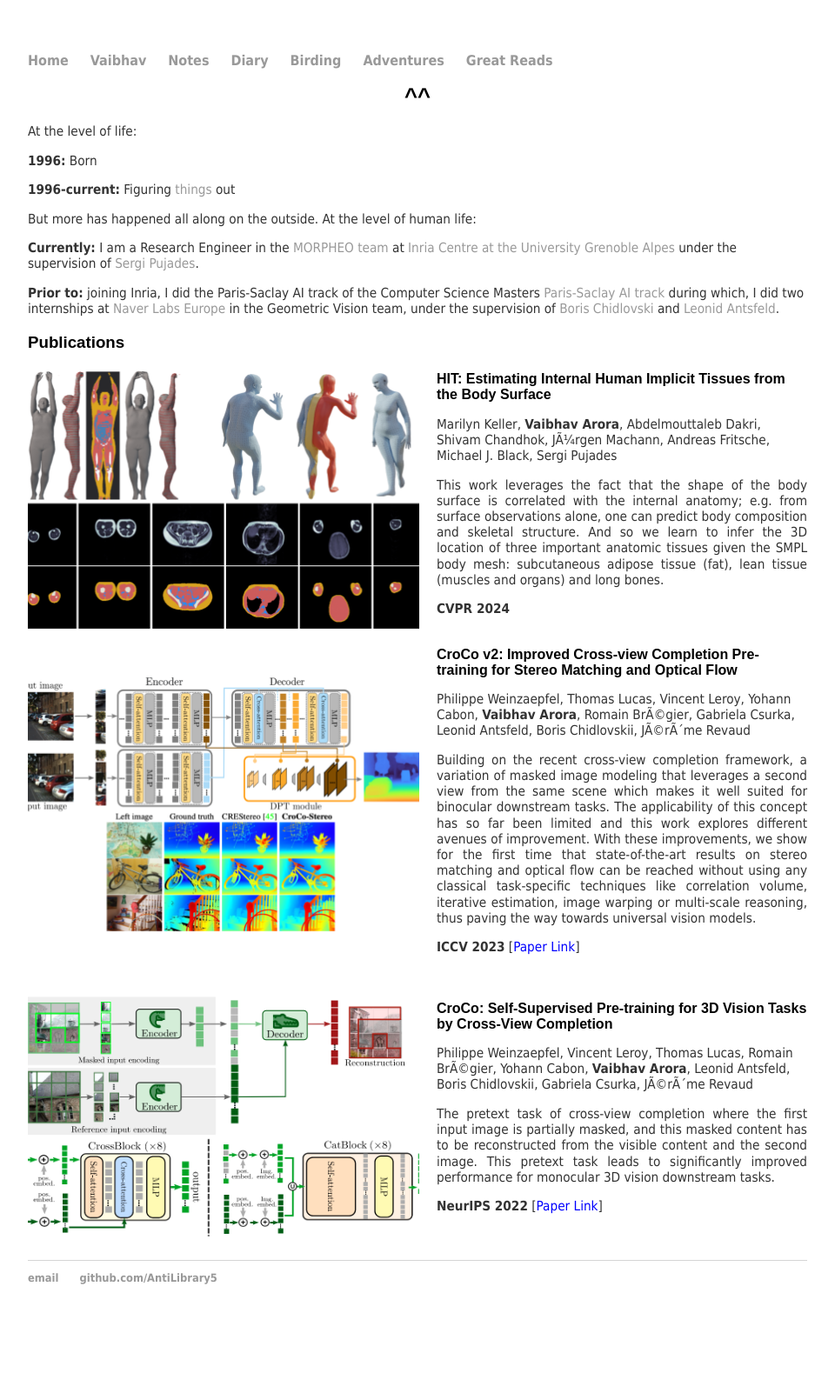
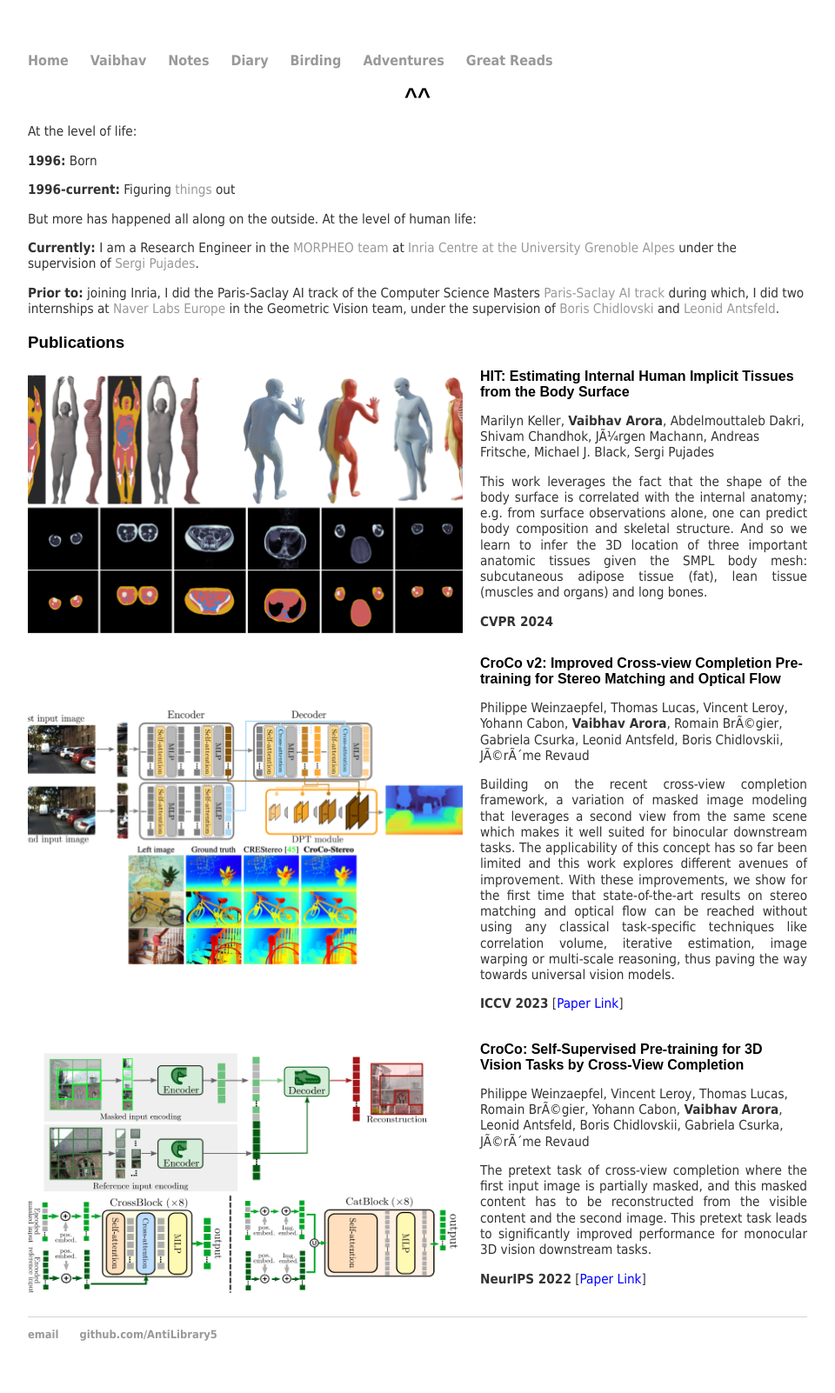
Before and after one commit to AntiLibrary5/AntiLibrary5.github.io, a Jekyll site: the page built from vaibhav/index.html, in a window 1280 px wide. Shown: the whole page at 87% size, without its empty margins (160-1120 px from the left). Built offline with Jekyll 4.4.1, drawn with Linux system fonts in a browser that asks for light colours; before the commit the page ends 1537 px from its top, so only the background shows below that.

Commit message:
Update index.html

```diff
--- a/vaibhav/index.html
+++ b/vaibhav/index.html
@@ -35,7 +35,7 @@ under the supervision of <a href="https://europe.naverlabs.com/people_user_naver
             margin-bottom: 20px;
         }
         .project img {
-            width: 450px;
+            width: 500px;
             height: 300px;
             object-fit: cover;
         }
```
